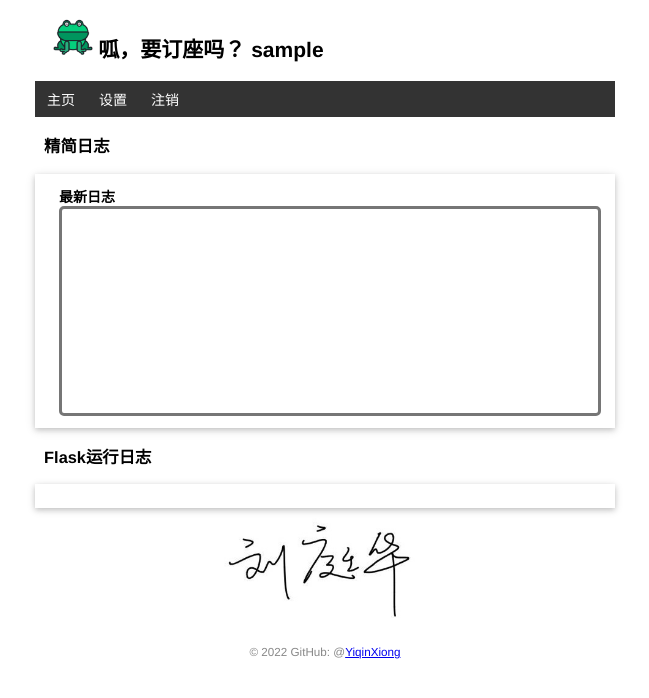
After one commit to YiqinXiong/guaBookSeat-server, a Flask app: page /show-log in a window 1280 px wide. The commit adds this page. Shown: the top 698 px of the page, without its empty margins (315-964 px from the left). Run offline with Flask 2, Linux system fonts and the light colour scheme; the visitor is signed in with stand-in values (Sample User, id 1); data comes from the database, SQL or seed files in the repository.

Commit message:
Add show-log for admin
Signed-off-by: YiqinXiong <yiqin0411@qq.com>

```diff
--- a/guabookseat/__init__.py
+++ b/guabookseat/__init__.py
@@ -19,7 +19,8 @@ app.config.from_object(MyFlaskConfig())
 # set logger
 log_dir = os.path.join(os.path.dirname(os.path.dirname(os.path.abspath(__file__))), 'log')
 os.makedirs(name=log_dir, exist_ok=True)
-log_file_path = os.path.join(log_dir, "LOG-guaBookSeat")
+log_file_name = "LOG-guaBookSeat"
+log_file_path = os.path.join(log_dir, log_file_name)
 trh = TimedRotatingFileHandler(filename=log_file_path, encoding='utf-8', backupCount=7, when='MIDNIGHT', interval=1)
 trh.suffix = "%Y-%m-%d.log"
 trh.extMatch = re.compile(r"^\d{4}-\d{2}-\d{2}.log$")
--- a/guabookseat/static/css/style.css
+++ b/guabookseat/static/css/style.css
@@ -154,3 +154,16 @@ footer {
     text-align: center;
     padding: 10px;
 }
+
+textarea {
+    display: block;
+    margin: auto;
+    overflow: auto;
+    word-break: break-all;
+    width: 100%;
+    font-size: 12px;
+    height: 200px;
+
+    outline: none;
+    border-radius: 5px;
+}
--- a/guabookseat/templates/base.html
+++ b/guabookseat/templates/base.html
@@ -27,6 +27,9 @@
                     <li><a href="{{ url_for('set_auto_booking') }}">自动预约设置</a></li>
                     <li><a href="{{ url_for('show_booking_list') }}">我的预约</a></li>
                 {% endif %}
+                {% if current_user.username == "admin" %}
+                    <li><a href="{{ url_for('show_log') }}">查看日志</a></li>
+                {% endif %}
             <li><a href="{{ url_for('logout') }}">注销</a></li>
             {% else %}
             <li><a href="{{ url_for('logon') }}">注册</a></li>
--- /dev/null
+++ b/guabookseat/templates/show-log.html
@@ -0,0 +1,33 @@
+{% extends 'base.html' %}
+
+{% block content %}
+    <h3>&nbsp&nbsp精简日志</h3>
+    <ul class="movie-list">
+        {% if date_logs %}
+            {% for date_log in date_logs %}  {# 迭代 date_logs #}
+                <li>
+                    <b>{{ date_log[0] }}</b>
+                    <br>
+                    <label>
+                        <textarea style="border-width: 3px; resize: none;">{{ date_log[1] }}</textarea>
+                    </label>
+                </li>
+            {% endfor %}  {# 使用 endfor 标签结束 for 语句 #}
+        {% else %}
+            <li>
+                <b>暂无日志</b>
+            </li>
+        {% endif %}
+    </ul>
+
+    <h3>&nbsp&nbspFlask运行日志</h3>
+    <ul class="movie-list">
+    <li>
+        <label>
+            {% if flask_log %}
+                <textarea style="border-width: 3px; resize: none; height: 500px">{{ flask_log }}</textarea>
+            {% endif %}
+        </label>
+    </li>
+    </ul>
+{% endblock %}
--- a/guabookseat/views.py
+++ b/guabookseat/views.py
@@ -1,10 +1,11 @@
+import os
 import threading
 import time
 
 from flask import render_template, request, url_for, redirect, flash
 from flask_login import login_user, login_required, logout_user, current_user
 
-from guabookseat import app, db, scheduler
+from guabookseat import app, db, scheduler, log_dir, log_file_name
 from guabookseat.constants import Constants
 from guabookseat.models import User, UserConfig
 from guabookseat.scheduled_jobs import call_seat_booker_func, auto_booking
@@ -263,3 +264,38 @@ def manual_checkin():
             flash("未到签到时段，已创建定时签到任务，到时会自动签到")
 
     return redirect(url_for('show_booking_list'))
+
+
+@app.route('/show-log')
+@login_required
+def show_log():
+    date_logs = []
+    flask_log = None
+    # 遍历日志文件夹
+    date_log_dir = log_dir
+    date_log_prefix = log_file_name
+    for date_log_name in os.listdir(date_log_dir):
+        if date_log_name.startswith(date_log_prefix):
+            suffix = date_log_name.split(date_log_prefix)[1]  # 后缀，比如 ".2022-09-28.log"
+            date = suffix.split('.')[1] if suffix else "最新日志"
+            try:
+                with open(os.path.join(date_log_dir, date_log_name), 'r') as f:
+                    log_content = f.read()
+            except UnicodeDecodeError:
+                with open(os.path.join(date_log_dir, date_log_name), 'r', encoding='gbk') as f:
+                    log_content = f.read()
+            date_logs.append((date, log_content))
+    date_logs.sort(reverse=True)    # 排序
+    # 打开Flask日志文件
+    flask_log_dir = os.path.dirname(date_log_dir)
+    flask_log_name = "flask.log"
+    try:
+        with open(os.path.join(flask_log_dir, flask_log_name), 'r') as f:
+            flask_log = "".join(f.readlines()[:100])
+    except FileNotFoundError:
+        pass
+    except UnicodeDecodeError:
+        with open(os.path.join(flask_log_dir, flask_log_name), 'r', encoding='utf-16') as f:
+            flask_log = "".join(f.readlines()[:100])
+
+    return render_template('show-log.html', date_logs=date_logs, flask_log=flask_log)
```
